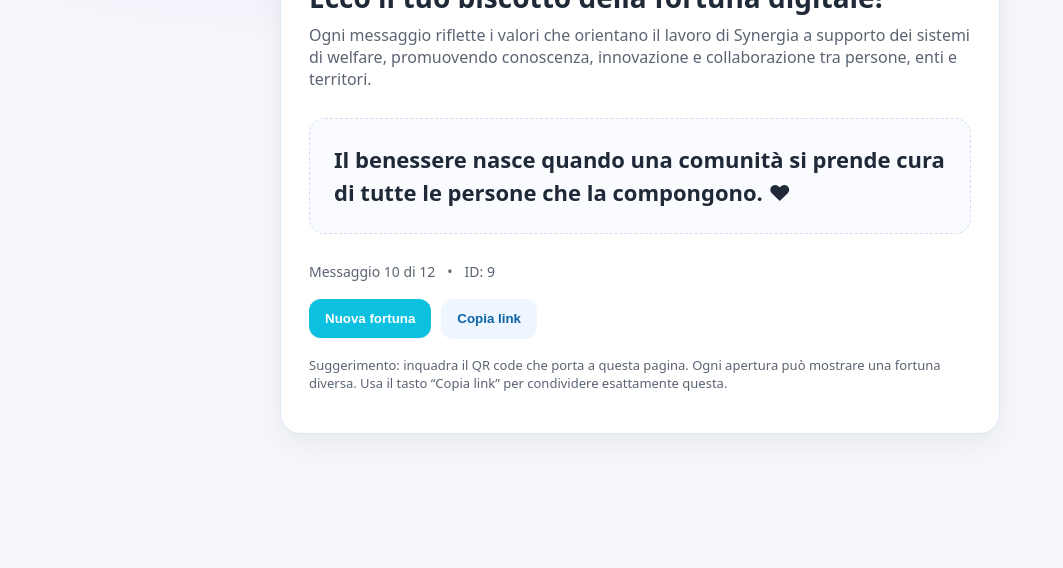
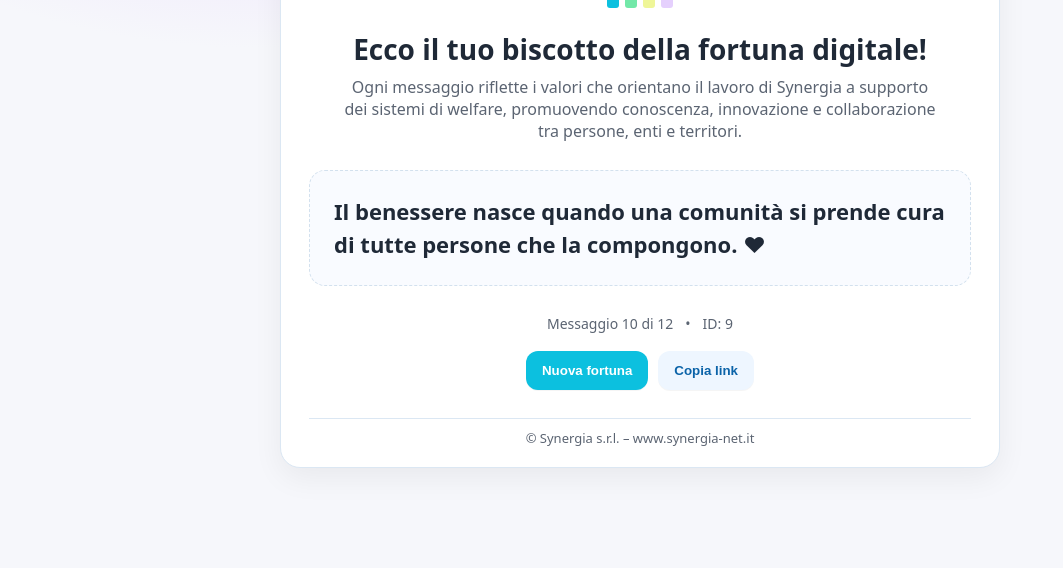
Before and after one commit to mimiesse-dotcom/synergia-fortune, a plain HTML site: page index.html in a window 1280 px wide. Shown: the part 232-800 px from the top of the page, without its empty margins (0-1063 px from the left). Drawn offline with Linux system fonts and the light colour scheme.

Commit message:
last update

```diff
--- a/index.html
+++ b/index.html
@@ -4,18 +4,27 @@
   <meta charset="utf-8" />
   <meta name="viewport" content="width=device-width, initial-scale=1" />
   <title>Synergia • Biscotto della fortuna</title>
-  <meta name="description" content="Apri il biscotto della fortuna digitale di Synergia e scopri un messaggio ispirato ai nostri valori!" />
+  <meta name="description" content="Apri il biscotto della fortuna digitale di Synergia e scopri un messaggio ispirato ai nostri valori." />
   <meta property="og:title" content="Biscotto della fortuna • Synergia" />
   <meta property="og:description" content="Scopri un messaggio ispirato ai valori di Synergia." />
   <meta property="og:type" content="website" />
   <meta name="theme-color" content="#0cc0df" />
+
+  <!-- Google tag (gtag.js) -->
+  <script async src="https://www.googletagmanager.com/gtag/js?id=G-042WEXMMMZ"></script>
+  <script>
+    window.dataLayer = window.dataLayer || [];
+    function gtag(){dataLayer.push(arguments);}
+    gtag('js', new Date());
+    gtag('config', 'G-042WEXMMMZ');
+  </script>
+
   <style>
     :root{
       --brand-primary:#0cc0df;
       --brand-green:#72e8a8;
       --brand-yellow:#eff698;
       --brand-lilac:#e5d0fd;
-
       --bg:#f7fbfe;
       --panel:#ffffff;
       --ink:#1f2937;
@@ -34,22 +43,25 @@
     }
     .card{
       width:min(720px, 100%); background:var(--panel); border-radius:20px; box-shadow:0 10px 30px rgba(2,8,23,.06);
-      padding:28px; border:1px solid var(--ring);
+      padding:32px 28px 20px 28px; border:1px solid var(--ring);
+      display:flex; flex-direction:column; align-items:center;
     }
-    .brand{display:flex; align-items:center; gap:12px; color:var(--muted); font-size:14px; letter-spacing:.2px}
-    .brand .logo{height:32px; width:auto; display:block}
-    .swatch{display:inline-flex; gap:6px; margin-left:auto}
+    .brand{display:flex; flex-direction:column; align-items:center; gap:8px; color:var(--muted); font-size:14px; letter-spacing:.2px; margin-bottom:8px;}
+    .brand .logo{height:56px; width:auto; display:block;}
+    .swatch{display:flex; gap:6px; margin-top:4px;}
     .swatch i{width:12px; height:12px; border-radius:3px; display:inline-block}
     .swatch i.c1{background:var(--brand-primary)}
     .swatch i.c2{background:var(--brand-green)}
     .swatch i.c3{background:var(--brand-yellow)}
     .swatch i.c4{background:var(--brand-lilac)}
-    h1{font-size:clamp(22px, 2.6vw, 28px); margin:14px 0 8px}
-    p.sub{margin:0; color:var(--muted)}
+    h1{text-align:center; font-size:clamp(22px, 2.6vw, 28px); margin:14px 0 8px}
+    p.sub{text-align:center; margin:0; color:var(--muted); max-width:600px;}
     .fortune{
       margin:28px 0; padding:24px; border-radius:16px; border:1px dashed #d3e1ee; background:#f9fbff;
       font-size:clamp(18px, 2.2vw, 22px); line-height:1.5; font-weight:600;
+      opacity:0; transition:opacity .6s ease;
     }
+    .fortune.visible{opacity:1;}
     .meta{display:flex; align-items:center; gap:12px; color:var(--muted); font-size:14px}
     .actions{display:flex; flex-wrap:wrap; gap:10px; margin-top:18px}
     button{
@@ -59,7 +71,9 @@
     }
     button.primary{background:var(--accent); color:white}
     button:active{transform:translateY(1px)}
-    .small{font-size:13px; color:var(--muted); margin-top:18px}
+    footer{margin-top:28px; font-size:13px; color:var(--muted); text-align:center; border-top:1px solid var(--ring); padding-top:10px; width:100%;}
+    footer a{color:var(--muted); text-decoration:none;}
+    footer a:hover{text-decoration:underline;}
     .hidden{display:none}
   </style>
 </head>
@@ -82,21 +96,21 @@
       <button id="btn-share" class="hidden" title="Condividi">Condividi…</button>
     </div>
 
-    <p class="small">Suggerimento: inquadra il QR code che porta a questa pagina. Ogni apertura può mostrare una fortuna diversa. Usa il tasto “Copia link” per condividere esattamente questa.</p>
+    <footer>© Synergia s.r.l. – <a href="https://www.synergia-net.it" target="_blank" rel="noopener noreferrer">www.synergia-net.it</a></footer>
   </main>
 
   <script>
     const fortunes = [
-      "La conoscenza non serve a vincere, ma a capire meglio insieme. 💭",
-      "Ogni sistema può cambiare, basta guardarlo da una prospettiva diversa. 🔍",
-      "Le soluzioni più solide crescono dove le persone si ascoltano. 🤝",
+      "La conoscenza non serve a vincere, ma a capire meglio il mondo. 💭",
+      "Ogni sistema può cambiare in meglio, basta guardarlo da una prospettiva diversa. 🔍",
+      "Le soluzioni più solide crescono là dove le persone si ascoltano. 🤝",
       "Dietro ogni dato c’è una storia, e dietro ogni storia un’occasione di comprensione. 💡",
       "Chi guida bene, illumina anche la strada degli altri. 🌟",
       "La complessità non va semplificata: va capita. 🧭",
       "Ogni esplorazione è un atto di fiducia: nel mondo, e in chi lo abita. 🌍",
       "Il futuro non si predice: si costruisce insieme, un progetto alla volta. 🌱",
       "Ogni dato nasconde una storia: se la si ascolta, si trasforma in cambiamento. 💡",
-      "Il benessere nasce quando una comunità si prende cura di tutte le persone che la compongono. ❤",
+      "Il benessere nasce quando una comunità si prende cura di tutte persone che la compongono. ❤",
       "L’innovazione sociale è una forma d’amore per il futuro. 🌍",
       "La sinergia è forza: insieme, le differenze diventano risorse. 🤝"
     ];
@@ -117,8 +131,14 @@
     }
 
     function render(idx){
-      const text = fortunes[idx];
-      $('#fortune').textContent = text;
+      const el = $('#fortune');
+      el.classList.remove('visible');
+      setTimeout(()=>{
+        const text = fortunes[idx];
+        el.textContent = text;
+        el.classList.add('visible');
+      }, 150);
+
       $('#counter').textContent = `Messaggio ${idx+1} di ${fortunes.length}`;
       $('#code').textContent = `ID: ${idx}`;
 
```
